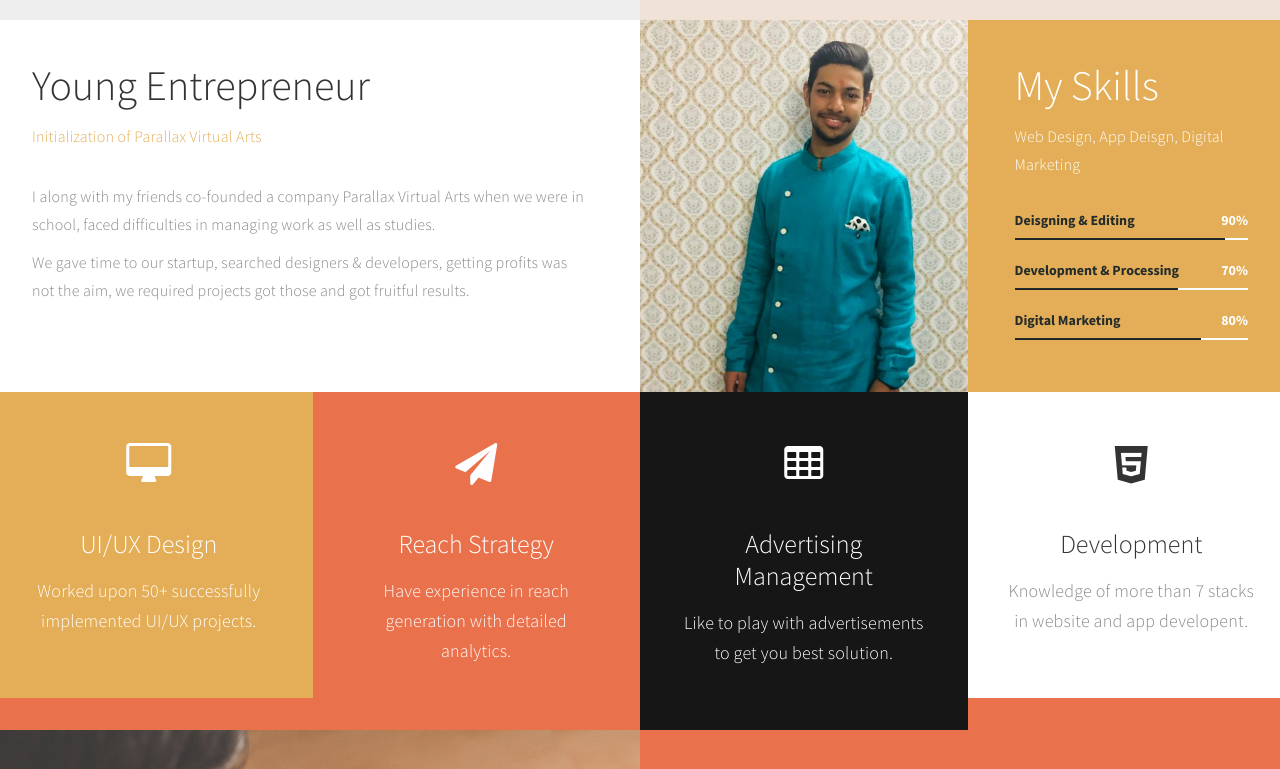
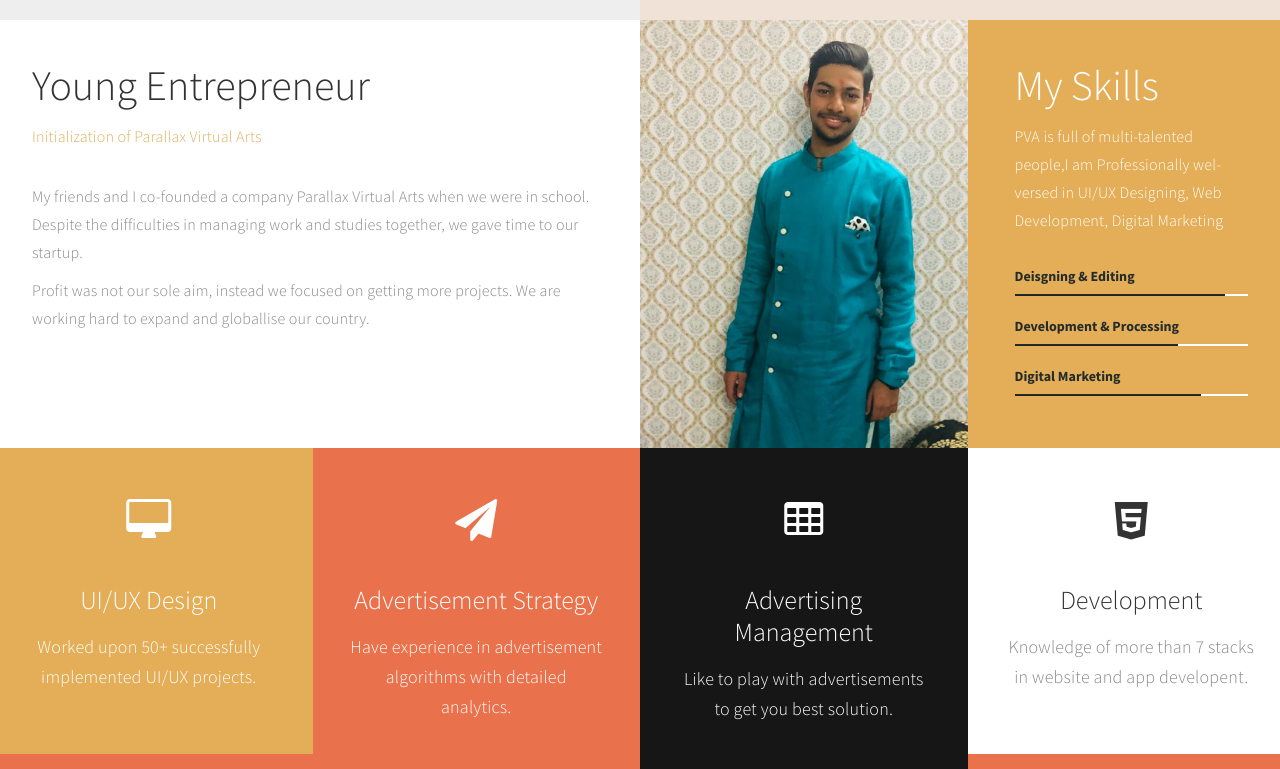
Before and after one commit to ceokartik/ceokartik.github.io, a plain HTML site: page index.html in a window 1280 px wide. Shown: the part 780-1549 px from the top of the page. Drawn offline with Linux system fonts and the light colour scheme.

Commit message:
Further Updates in index

```diff
--- a/index.html
+++ b/index.html
@@ -102,8 +102,8 @@
                               <p class="color-yellow">Initialization of Parallax Virtual Arts </p>
                          </div>
                          <div class="wow fadeInUp" data-wow-delay="0.2s">
-                              <p>I along with my friends co-founded  a company Parallax Virtual Arts when we were in school, faced difficulties in managing work as well as studies.</p>
-                              <p>We gave time to our startup, searched designers & developers, getting profits was not the aim, we required projects got those and got fruitful results.</p>
+                              <p>My friends and I co-founded a company Parallax Virtual Arts when we were in school. Despite the difficulties in managing work and studies together, we gave time to our startup.</p>
+                              <p>Profit was not our sole aim, instead we focused on getting more projects. We are working hard to expand and globallise our country.</p>
                          </div>
                     </div>
                </div>
@@ -116,26 +116,26 @@
                     <div class="skill-thumb">
                          <div class="wow fadeInUp section-title color-white" data-wow-delay="0.8s">
                               <h1>My Skills</h1>
-                              <p class="color-white">Web Design, App Deisgn, Digital Marketing</p>
+                              <p class="color-white">PVA is full of multi-talented people,I am Professionally wel-versed in UI/UX Designing, Web Development, Digital Marketing</p>
                          </div>
 
                          <div class=" wow fadeInUp skills-thumb" data-wow-delay="1.2s">
                          <strong>Deisgning & Editing</strong>
-                              <span class="color-white pull-right">90%</span>
+                              <span class="color-white pull-right"></span>
                                    <div class="progress">
-                                        <div class="progress-bar progress-bar-primary" role="progressbar" aria-valuenow="90" aria-valuemin="0" aria-valuemax="100" style="width: 90%;"></div>
+                                        <div class="progress-bar progress-bar-primary" role="progressbar" aria-valuenow="80" aria-valuemin="0" aria-valuemax="100" style="width: 90%;"></div>
                                    </div>
 
                          <strong>Development & Processing </strong>
-                              <span class="color-white pull-right">70%</span>
+                              <span class="color-white pull-right"></span>
                                    <div class="progress">
                                         <div class="progress-bar progress-bar-primary" role="progressbar" aria-valuenow="70" aria-valuemin="0" aria-valuemax="100" style="width: 70%;"></div>
                                    </div>
 
                          <strong>Digital Marketing</strong>
-                              <span class="color-white pull-right">80%</span>
+                              <span class="color-white pull-right"></span>
                                    <div class="progress">
-                                        <div class="progress-bar progress-bar-primary" role="progressbar" aria-valuenow="80" aria-valuemin="0" aria-valuemax="100" style="width: 80%;"></div>
+                                        <div class="progress-bar progress-bar-primary" role="progressbar" aria-valuenow="90" aria-valuemin="0" aria-valuemax="100" style="width: 80%;"></div>
                                    </div>
                          </div>
 
@@ -164,8 +164,8 @@
                <div class="col-md-3 col-sm-6">
                     <div class="wow fadeInUp color-white service-thumb" data-wow-delay="0.5s">
                          <i class="fa fa-paper-plane"></i>
-                              <h3>Reach Strategy</h3>
-                              <p class="color-white">Have experience in reach generation with detailed analytics.</p>
+                              <h3>Advertisement Strategy</h3>
+                              <p class="color-white">Have experience in advertisement algorithms with detailed analytics.</p>
                     </div>
                </div>
 
@@ -263,8 +263,8 @@
                                    <i class="fa fa-laptop"></i>
                               </div>
                               <div class="media-body">
-                                   <h3 class="media-heading">Udemy - Web development <small>2020 July</small></h3>
-                                   <p class="color-white">A full stack web development course,and wordpress website development course offered by udemy.</p>
+                                   <h3 class="media-heading">Web development <small>2020 July</small></h3>
+                                   <p class="color-white">A full stack web and wordpress web development course offered by Udemy & LinkedIN Learning.</p>
                               </div>
                          </div>
 
```
